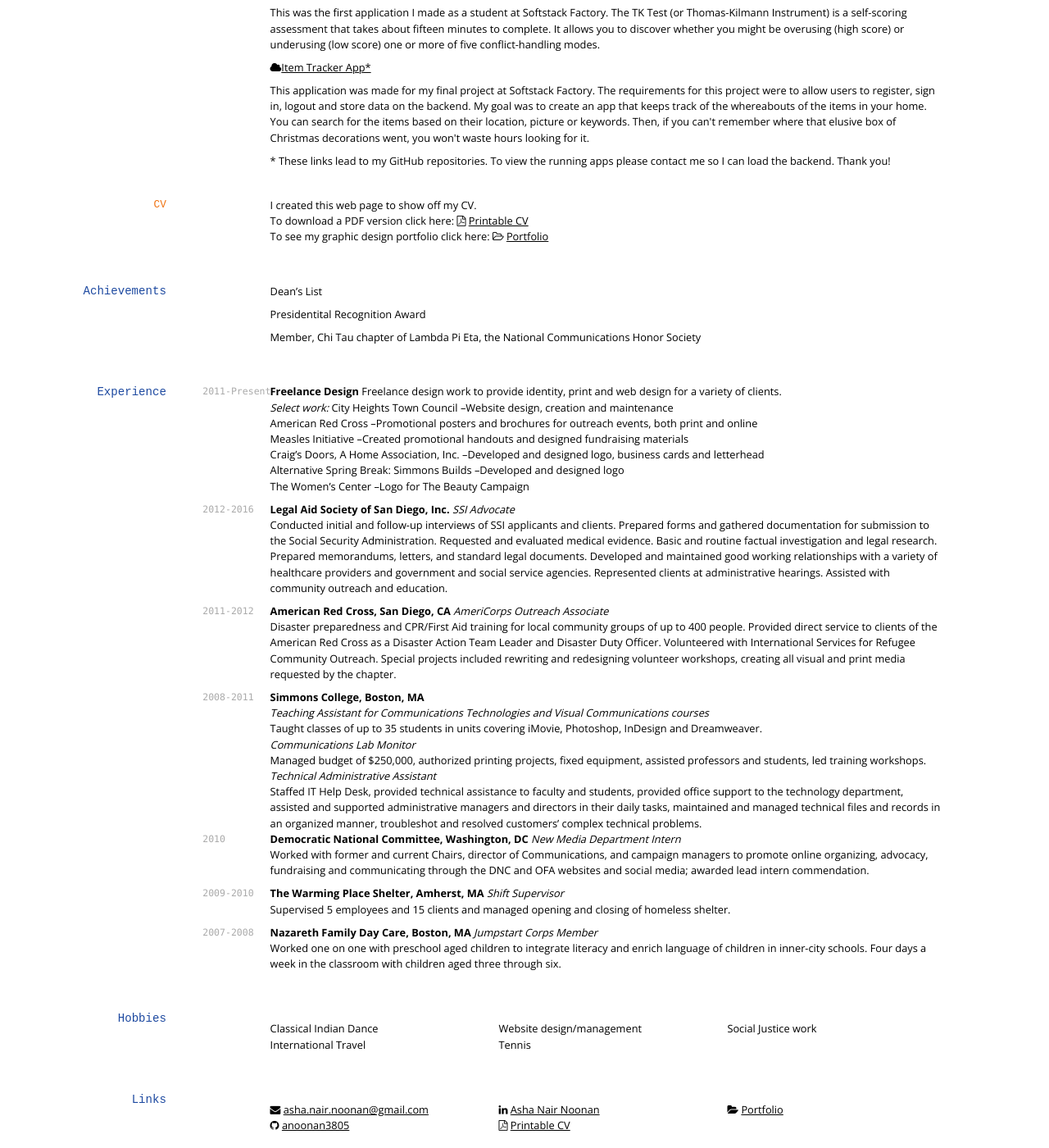
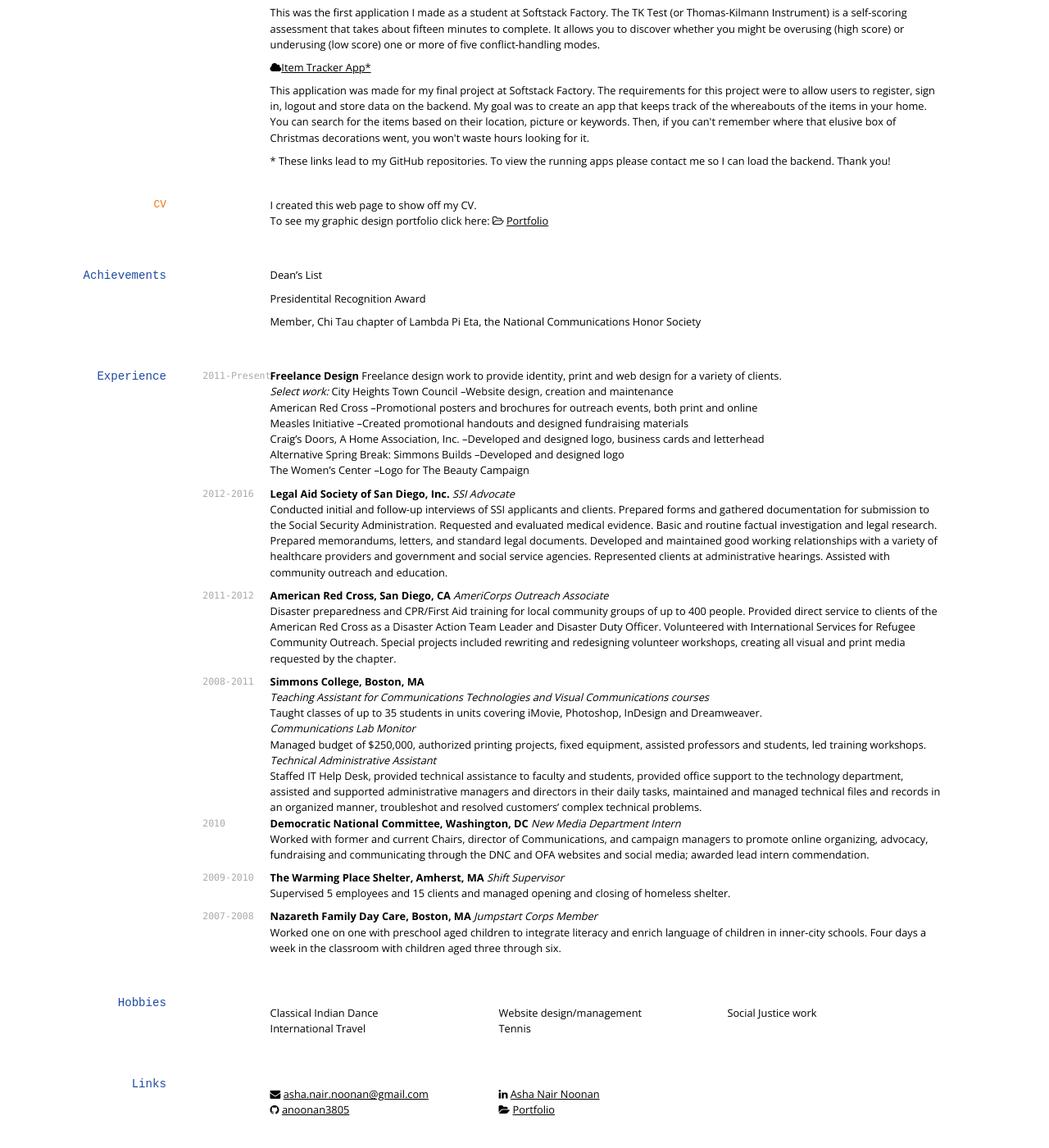
Before and after one commit to anoonan3805/anoonan.github.io, a Jekyll site: the page built from index.md, in a window 1280 px wide and 1400 px high, scrolled down 1092 px. Shown: the whole window at 82% size. Built offline with Jekyll 4.4.1, drawn with Linux system fonts in a browser that asks for light colours; nearby versions of some CDN libraries.

Commit message:
commented out resume links

```diff
--- a/index.md
+++ b/index.md
@@ -14,8 +14,8 @@ Hybrid Mobile App Development Student and Technology Aficionado
 <i class="fa fa-github"></i> <a href="http://github.com/anoonan3805" target="_blank">anoonan3805</a>
 |
 <i class="fa fa-linkedin" aria-hidden="true"></i> <a href="www.linkedin.com/in/asha-nair-noonan" target="_blank"> Asha Nair Noonan</a>
-|
-<i class="fa fa-file-pdf-o" aria-hidden="true"></i> <a href="./media/ANNgd2016.pdf" target="_blank">Printable CV</a>
+<!--|-->
+<!--<i class="fa fa-file-pdf-o" aria-hidden="true"></i> <a href="./media/ANNgd2016.pdf" target="_blank">Printable CV</a>-->
 |
 <i class = "fa fa-folder-open-o" aria-hidden="true"></i> <a href="http://www.ashanoonan.com/" target="_blank"> Portfolio</a>
 </div>
@@ -98,7 +98,7 @@ remember where that elusive box of Christmas decorations went, you won't waste h
 ### CV
 
 I created this web page to show off my CV.<br>
-To download a PDF version click here: <i class="fa fa-file-pdf-o" aria-hidden="true"></i> <a href="./media/ANNgd2016.pdf" target="_blank">Printable CV</a><br>
+<!--To download a PDF version click here: <i class="fa fa-file-pdf-o" aria-hidden="true"></i> <a href="./media/ANNgd2016.pdf" target="_blank">Printable CV</a><br>-->
 To see my graphic design portfolio click here: <i class = "fa fa-folder-open-o" aria-hidden="true"></i> <a href="http://www.ashanoonan.com/" target="_blank"> Portfolio</a>
 
 ## Achievements
@@ -170,5 +170,5 @@ Worked one on one with preschool aged children to integrate literacy and enrich
 * <i class="fa fa-envelope"></i> <a href="mailto:">asha.nair.noonan@gmail.com</a><br />
 * <i class="fa fa-github"></i> <a href="http://github.com/" target="_blank">anoonan3805</a><br />
 * <i class="fa fa-linkedin" aria-hidden="true"></i> <a href="www.linkedin.com/in/asha-nair-noonan" target="_blank"> Asha Nair Noonan</a>
-* <i class="fa fa-file-pdf-o" aria-hidden="true"></i> <a href="./media/ANNgd2016.pdf" target="_blank">Printable CV</a>
+<!--* <i class="fa fa-file-pdf-o" aria-hidden="true"></i> <a href="./media/ANNgd2016.pdf" target="_blank">Printable CV</a>-->
 * <i class = "fa fa-folder-open" aria-hidden="true"></i> <a href="http://www.ashanoonan.com/" target="_blank"> Portfolio</a>
```
Also changed, not shown: 1 other file.
